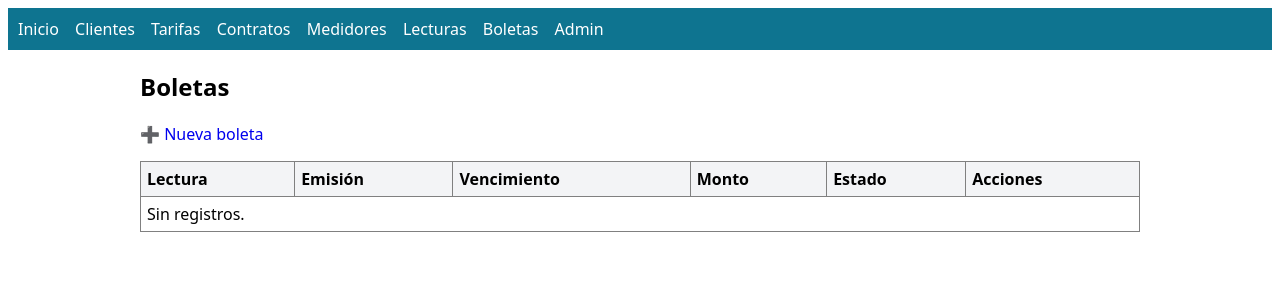
After one commit to allan-alquinta/proyecto1-back-end, a Django app: page /boletas/ in a window 1280 px wide. The commit adds this page. Shown: the top 300 px of the page. Run offline with Django 5.2, Linux system fonts and the light colour scheme; data that the repository does not hold is empty.

Commit message:
commit 7 CRUD completo de Lecturas y Boletas con relaciones

```diff
--- a/gestion/urls.py
+++ b/gestion/urls.py
@@ -28,4 +28,16 @@ urlpatterns = [
     path('medidores/nuevo/', views.MedidorCreateView.as_view(), name='medidor_create'),
     path('medidores/<int:pk>/editar/', views.MedidorUpdateView.as_view(), name='medidor_update'),
     path('medidores/<int:pk>/eliminar/', views.MedidorDeleteView.as_view(), name='medidor_delete'),
+
+    # ---- Lecturas ----
+    path('lecturas/', views.LecturaListView.as_view(), name='lectura_list'),
+    path('lecturas/nueva/', views.LecturaCreateView.as_view(), name='lectura_create'),
+    path('lecturas/<int:pk>/editar/', views.LecturaUpdateView.as_view(), name='lectura_update'),
+    path('lecturas/<int:pk>/eliminar/', views.LecturaDeleteView.as_view(), name='lectura_delete'),
+
+    # ---- Boletas ----
+    path('boletas/', views.BoletaListView.as_view(), name='boleta_list'),
+    path('boletas/nueva/', views.BoletaCreateView.as_view(), name='boleta_create'),
+    path('boletas/<int:pk>/editar/', views.BoletaUpdateView.as_view(), name='boleta_update'),
+    path('boletas/<int:pk>/eliminar/', views.BoletaDeleteView.as_view(), name='boleta_delete'),
 ]
--- a/gestion/views.py
+++ b/gestion/views.py
@@ -1,6 +1,9 @@
 from django.views.generic import TemplateView, ListView, CreateView, UpdateView, DeleteView
 from django.urls import reverse_lazy
-from .models import Cliente, Tarifa, Contrato, Medidor
+from .models import (
+    Cliente, Tarifa, Contrato, Medidor,
+    Lectura, Boleta
+)
 
 class HomeView(TemplateView):
     template_name = 'layout/home.html'
@@ -96,3 +99,49 @@ class MedidorDeleteView(DeleteView):
     model = Medidor
     template_name = 'gestion/medidor_confirm_delete.html'
     success_url = reverse_lazy('medidor_list')
+
+# ====== Lecturas ======
+class LecturaListView(ListView):
+    model = Lectura
+    template_name = 'gestion/lectura_list.html'
+    context_object_name = 'lecturas'
+
+class LecturaCreateView(CreateView):
+    model = Lectura
+    fields = ['medidor', 'fecha_lectura', 'lectura_actual', 'consumo_energetico']
+    template_name = 'gestion/lectura_form.html'
+    success_url = reverse_lazy('lectura_list')
+
+class LecturaUpdateView(UpdateView):
+    model = Lectura
+    fields = ['medidor', 'fecha_lectura', 'lectura_actual', 'consumo_energetico']
+    template_name = 'gestion/lectura_form.html'
+    success_url = reverse_lazy('lectura_list')
+
+class LecturaDeleteView(DeleteView):
+    model = Lectura
+    template_name = 'gestion/lectura_confirm_delete.html'
+    success_url = reverse_lazy('lectura_list')
+
+# ====== Boletas ======
+class BoletaListView(ListView):
+    model = Boleta
+    template_name = 'gestion/boleta_list.html'
+    context_object_name = 'boletas'
+
+class BoletaCreateView(CreateView):
+    model = Boleta
+    fields = ['lectura', 'fecha_emision', 'fecha_vencimiento', 'monto_total', 'estado']
+    template_name = 'gestion/boleta_form.html'
+    success_url = reverse_lazy('boleta_list')
+
+class BoletaUpdateView(UpdateView):
+    model = Boleta
+    fields = ['lectura', 'fecha_emision', 'fecha_vencimiento', 'monto_total', 'estado']
+    template_name = 'gestion/boleta_form.html'
+    success_url = reverse_lazy('boleta_list')
+
+class BoletaDeleteView(DeleteView):
+    model = Boleta
+    template_name = 'gestion/boleta_confirm_delete.html'
+    success_url = reverse_lazy('boleta_list')
--- /dev/null
+++ b/templates/gestion/boleta_list.html
@@ -0,0 +1,24 @@
+{% extends "layout/base.html" %}
+{% block title %}Boletas{% endblock %}
+{% block content %}
+<h2>Boletas</h2>
+<p><a href="{% url 'boleta_create' %}">➕ Nueva boleta</a></p>
+<table border="1" cellpadding="6">
+  <tr><th>Lectura</th><th>Emisión</th><th>Vencimiento</th><th>Monto</th><th>Estado</th><th>Acciones</th></tr>
+  {% for b in boletas %}
+    <tr>
+      <td>{{ b.lectura }}</td>
+      <td>{{ b.fecha_emision }}</td>
+      <td>{{ b.fecha_vencimiento }}</td>
+      <td>${{ b.monto_total }}</td>
+      <td>{{ b.estado }}</td>
+      <td>
+        <a href="{% url 'boleta_update' b.id %}">Editar</a> |
+        <a href="{% url 'boleta_delete' b.id %}">Eliminar</a>
+      </td>
+    </tr>
+  {% empty %}
+    <tr><td colspan="6">Sin registros.</td></tr>
+  {% endfor %}
+</table>
+{% endblock %}
--- a/templates/layout/base.html
+++ b/templates/layout/base.html
@@ -13,6 +13,8 @@
     <a href="{% url 'tarifa_list' %}" style="color:white; margin-right:12px;">Tarifas</a>
     <a href="{% url 'contrato_list' %}" style="color:white; margin-right:12px;">Contratos</a>
     <a href="{% url 'medidor_list' %}" style="color:white; margin-right:12px;">Medidores</a>
+    <a href="{% url 'lectura_list' %}" style="color:white; margin-right:12px;">Lecturas</a>
+    <a href="{% url 'boleta_list' %}" style="color:white; margin-right:12px;">Boletas</a>
     <a href="/admin/" style="color:white;">Admin</a>
   </nav>
   <main style="max-width:1000px; margin:20px auto;">
```
Also changed, not shown: templates/gestion/boleta_confirm_delete.html (added, +11 -0 lines), templates/gestion/boleta_form.html (added, +11 -0 lines), templates/gestion/lectura_confirm_delete.html (added, +11 -0 lines), templates/gestion/lectura_form.html (added, +11 -0 lines), templates/gestion/lectura_list.html (added, +23 -0 lines).
